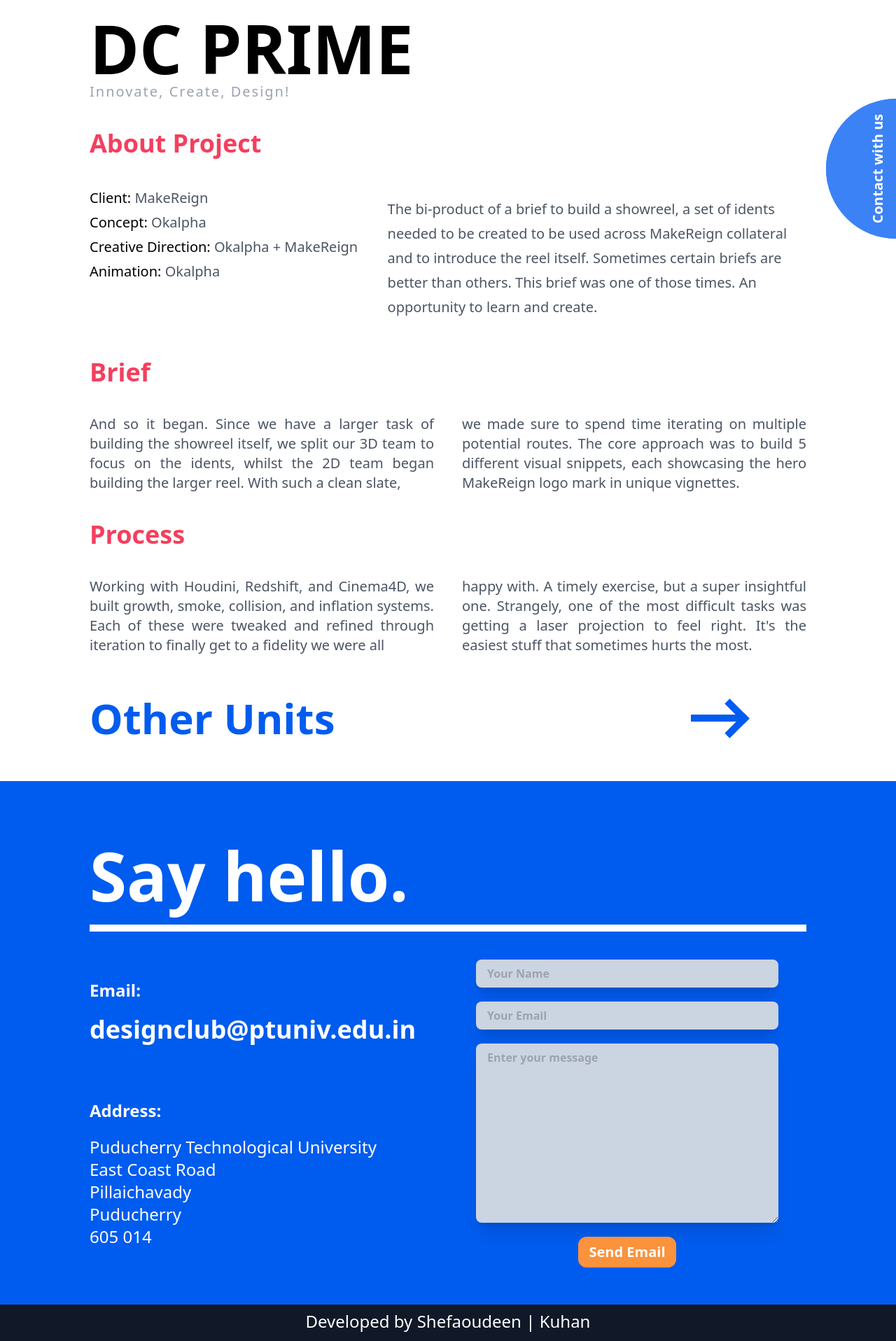
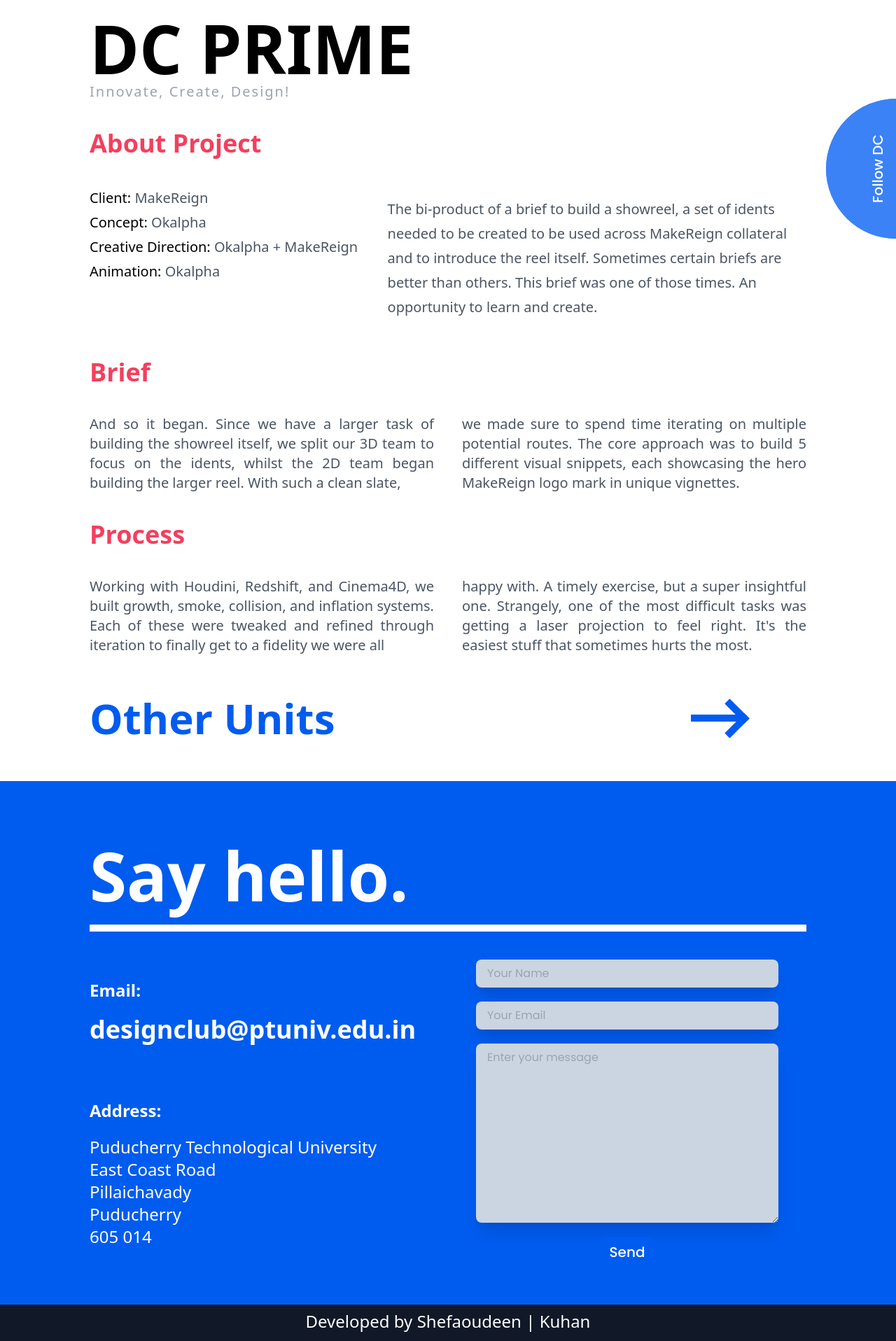
Before and after one commit to Shefaoudeen/DC-website, a React (Vite) app: page /prime in a window 1280 px wide. Shown: the part 179-2095 px from the top of the page at 70% size. Built offline with nearby package versions, Linux system fonts and the light colour scheme.

Commit message:
Changes made : )

```diff
--- a/src/Components/About.jsx
+++ b/src/Components/About.jsx
@@ -5,8 +5,7 @@ const About = () => {
   return (
     <div className="bg-[#005cef] w-full min-h-screen flex justify-center items-center ">
       <div className="flex flex-col justify-center w-[75%] max-sm:w-[90%]  z-20 max-md:text-xl px-5">
-        {/* color change */}
-        <h1 className="text-[#b3c8e9] poppins-semibold text-7xl max-md:text-4xl pb-10">
+        <h1 className="text-[#0b46a3] text-opacity-80 poppins-semibold text-8xl max-md:text-4xl pb-10">
           Who we are?
         </h1>
         <h1 className="text-[white] poppins-semibold text-4xl leading-tight pt-5 max-md:text-2xl text-justify mdpy-20">
@@ -14,7 +13,7 @@ const About = () => {
           Sehar Wani, Hemachandar R and Ram Vignesh B under the guidance of
           Faculty Dr. Shanthi Simon, Puducherry Technological University's{" "}
           <a
-            className="text-[#fde047]"
+            className="hover:text-[#ffdd18] transition ease-in-out delay-60"
             href="https://ptuniv.edu.in/4c/design-club"
             target="_blank"
           >
--- a/src/Components/EmailForm.jsx
+++ b/src/Components/EmailForm.jsx
@@ -46,14 +46,14 @@ const EmailForm = () => {
         placeholder="Your Name"
         value={name}
         onChange={(e) => setName(e.target.value)}
-        className="font-bold bg-slate-300 px-4 py-2 rounded-lg shadow-xl w-full"
+        className="poppins-regular bg-slate-300 px-4 py-2 rounded-lg shadow-xl w-full"
       />
       <input
         type="email"
         placeholder="Your Email"
         value={email}
         onChange={(e) => setEmail(e.target.value)}
-        className="font-bold bg-slate-300 px-4 py-2 rounded-lg shadow-xl w-full"
+        className="poppins-regular bg-slate-300 px-4 py-2 rounded-lg shadow-xl w-full"
       />
       <textarea
         name="message"
@@ -63,13 +63,13 @@ const EmailForm = () => {
         value={message}
         placeholder="Enter your message"
         onChange={(e) => setMessage(e.target.value)}
-        className="font-bold bg-slate-300 px-4 py-2 rounded-lg shadow-xl w-full"
+        className="poppins-regular bg-slate-300 px-4 py-2 rounded-lg shadow-xl w-full"
       />
       <button
         type="submit"
-        className="bg-orange-400 py-2 rounded-xl w-fit px-4 text-xl font-bold text-white"
+        className="bg-[#005cef] py-2 rounded-xl w-fit px-4 text-xl poppins-medium text-white"
       >
-        Send Email
+        Send
       </button>
     </form>
   );
--- a/src/Components/Social.jsx
+++ b/src/Components/Social.jsx
@@ -1,5 +1,4 @@
 import React, { useState } from "react";
-import { Logo } from "../assets";
 import { FaInstagram, FaWhatsapp, FaLinkedinIn } from "react-icons/fa";
 
 const Social = () => {
@@ -11,7 +10,7 @@ const Social = () => {
 
   return (
     <button
-      className="fixed -right-[100px] top-[40%]  w-[200px] h-[200px]  rounded-full bg-blue-500 hover:bg-blue-800 duration-150 ease-linear transition-colors z-[999]"
+      className="fixed -right-[100px] top-[40%]  w-[200px] h-[200px]  rounded-full bg-blue-500 hover:bg-[#005cef] duration-150 ease-linear transition-colors z-[999]"
       onClick={changeState}
     >
       <div
@@ -24,8 +23,8 @@ const Social = () => {
             open ? "translate-x-12" : null
           }`}
         >
-          <h1 className="mb-2 text-xl w-full font-bold  text-white">
-            Contact with us
+          <h1 className="mb-2 text-xl w-full poppins-medium text-white">
+            Follow DC
           </h1>
         </div>
         <div
@@ -34,7 +33,7 @@ const Social = () => {
           }  duration-[200ms] ease-linear`}
         >
           <a href="https://www.instagram.com/designclub_ptu" target="_blank">
-            <FaInstagram className="rotate-[-135deg] text-6xl p-3 bg-violet-200 rounded-full" />
+            <FaInstagram className="rotate-[-135deg] text-6xl p-3 bg-[#ffdd18] rounded-full" />
           </a>
         </div>
         <div
@@ -46,7 +45,7 @@ const Social = () => {
             href="https://whatsapp.com/channel/0029VaSa6BxJENxzvr9wHb0k"
             target="_blank"
           >
-            <FaWhatsapp className="rotate-[135deg] text-6xl p-3 bg-violet-200 rounded-full" />
+            <FaWhatsapp className="rotate-[135deg] text-6xl p-3 bg-[#ffdd18] rounded-full" />
           </a>
         </div>
         <div
@@ -58,7 +57,7 @@ const Social = () => {
             href="https://www.linkedin.com/company/design-club-ptu"
             target="_blank"
           >
-            <FaLinkedinIn className="rotate-[45deg] text-6xl ml-1 p-3 bg-violet-200 rounded-full" />
+            <FaLinkedinIn className="rotate-[45deg] text-6xl ml-1 p-3 bg-[#ffdd18] rounded-full" />
           </a>
         </div>
       </div>
--- a/src/Components/Units.jsx
+++ b/src/Components/Units.jsx
@@ -77,14 +77,14 @@ const Units = () => {
                       <h1
                         className={`text-[${checkColor1(
                           dataItems.id
-                        )}] text-2xl font-semibold transition-colors delay-5 ease-linear`}
+                        )}] text-2xl pl-1 poppins-thin transition-colors delay-5 ease-linear`}
                       >
                         {dataItems.motto}
                       </h1>
                       <h1
                         className={`text-[${checkColor2(
                           dataItems.id
-                        )}] text-7xl font-bold transition-colors delay-5 ease-linear max-sm:text-4xl`}
+                        )}] text-7xl poppins-bold transition-colors delay-5 ease-linear max-sm:text-4xl`}
                       >
                         {dataItems.division}
                       </h1>
@@ -115,21 +115,23 @@ const Units = () => {
                       </div>
                       <div className="flex  gap-10 justify-center flex-col items-center w-1/2 h-full max-lg:w-full bg-rose-600">
                         <div className="flex  gap-10 justify-center flex-col items-center w-full h-full bg-rose-600">
-                          <div className="text-white text-5xl font-bold font-sans w-[80%] max-sm:text-4xl">
+                          <div className="text-white text-5xl poppins-bold font-sans w-[80%] max-sm:text-4xl">
                             <h1>DC {dataItems.division}</h1>
                           </div>
-                          <div className="w-[78%] text-xl text-white block max-sm:text-lg">
+                          <div className="w-[78%] text-xl text-white text-justify block max-sm:text-lg">
                             <span>{dataItems.description1}</span>
-                            <span className="font-bold">{dataItems.works}</span>
+                            <span className="poppins-regular">
+                              {dataItems.works}
+                            </span>
                             <span>{dataItems.description2}</span>
                           </div>
                           <div className="flex justify-start w-[80%] relative">
                             <Link to={dataItems.link} className="z-10">
-                              <div className="bg-yellow-400 w-[175px] justify-start z-10 px-6 py-4 font-bold text-xl hover:translate-x-3 hover:-translate-y-3 transition-all delay-100 ease-linear">
+                              <div className="bg-[#ffdd18] w-[175px] justify-start z-10 px-6 py-4 poppins-semibold text-xl hover:translate-x-3 hover:-translate-y-3 transition-all delay-100 ease-linear">
                                 View Project
                               </div>
                             </Link>
-                            <div className="bg-yellow-600 h-full w-[175px] absolute"></div>
+                            <div className="bg-[#c5a604] h-full w-[175px] absolute"></div>
                           </div>
                         </div>
                       </div>
--- a/src/Components/Works.jsx
+++ b/src/Components/Works.jsx
@@ -70,7 +70,9 @@ const Works = () => {
             </h1>
             <div className="flex cursor-pointer ml-10 justify-start w-[80%] relative mt-10">
               <div className="bg-yellow-400 w-[175px] justify-start z-10 px-6 py-4 font-bold text-xl hover:translate-x-3 hover:-translate-y-3 transition-all delay-100 ease-linear">
-                View Project
+                <a href={works[id].link} target="_blank">
+                  View Project
+                </a>
               </div>
 
               <div className="bg-yellow-600 h-full w-[175px] absolute"></div>
--- a/src/Data/color.js
+++ b/src/Data/color.js
@@ -1,4 +1,4 @@
-const yellow = "#fde047";
+const yellow = "#ffdd18";
 const blue = "#005cef";
 const red = "#ff1f25";
 
--- a/src/Data/units.js
+++ b/src/Data/units.js
@@ -5,7 +5,7 @@ const units = [
     id: 1,
     division: "PRIME",
     description1:
-      "Welcome  to PRIME! We specialize in crafting compelling visuals using adobe photoshop and illustrator. With projects like ",
+      "Welcome to PRIME! We specialize in crafting compelling visuals using adobe photoshop and illustrator. With projects like ",
     works: "REJOUIR, NEURA, MAGAZINES and UNIVERSITY CALENDERS",
     description2:
       ", our goals is to leave a everlasting impression with powerful designs",
@@ -18,7 +18,7 @@ const units = [
     id: 2,
     division: "VIDEO",
     description1:
-      "Welcome  to VIDEO! where we harness After Effects, Premiere Pro, Blender, Da Vinci Resolve, Izotope and More! Past projects feature ",
+      "Welcome to VIDEO! where we harness After Effects, Premiere Pro, Blender, Da Vinci Resolve, Izotope and More! Past projects feature ",
     works: "UNIVERSITY INTRO, SYMPOSIUM TRAILERS and BEYOND",
     description2: ". Let's craft cinematic experiences together",
     motto: "Lights, Camera, Edit!",
@@ -29,7 +29,7 @@ const units = [
   {
     id: 3,
     division: "DEVELOPMENT",
-    description1: "Welcome  to PRIME! We create and maintain ",
+    description1: "Welcome to PRIME! We create and maintain ",
     works: "UNIVERSITY WEBSITE and PORTFOLIOS ",
     description2:
       ", with technologies like REACT, NODE AND VARIOUS JAVASCRIPT FRAMEWORKS. From concept to execution, Let's collaborate to realize your digital vision!",
--- a/src/Pages/Footer.jsx
+++ b/src/Pages/Footer.jsx
@@ -4,6 +4,7 @@ import { UpArrow } from "../assets/index";
 import { useParams } from "react-router-dom";
 import EmailForm from "../Components/EmailForm";
 import Social from "../Components/Social";
+import "../Data/color.js";
 
 const Footer = (props) => {
   let { id } = useParams();
```
